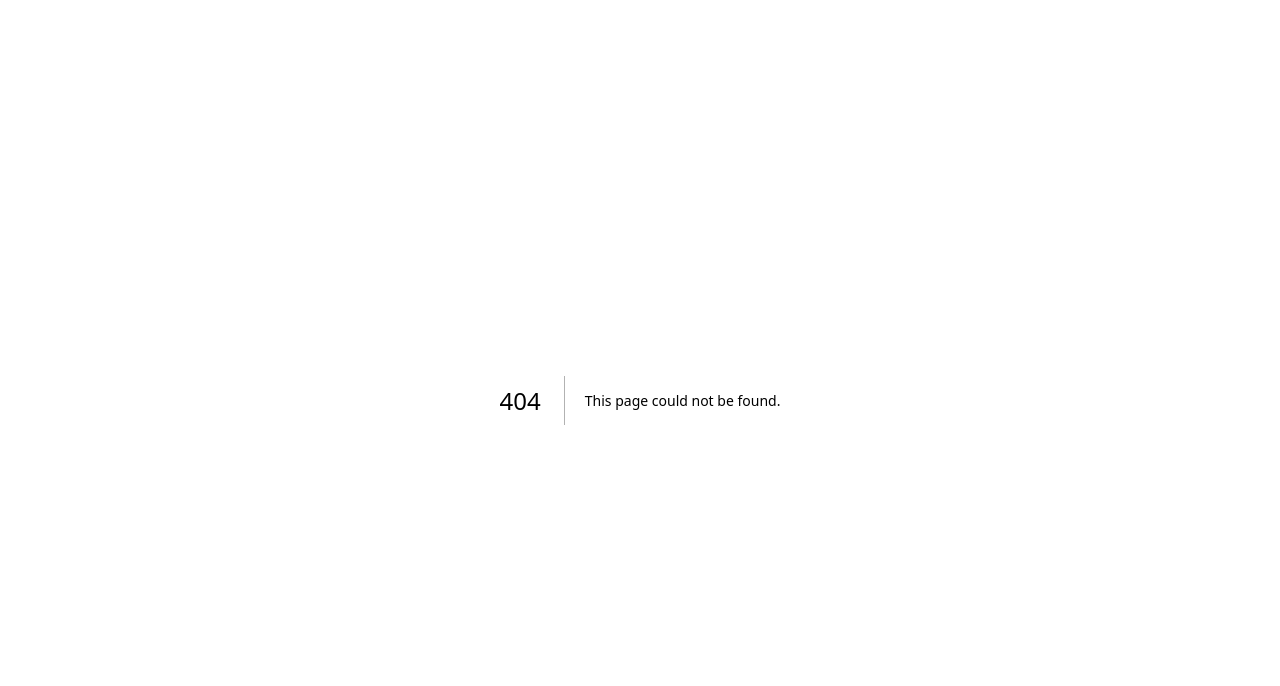
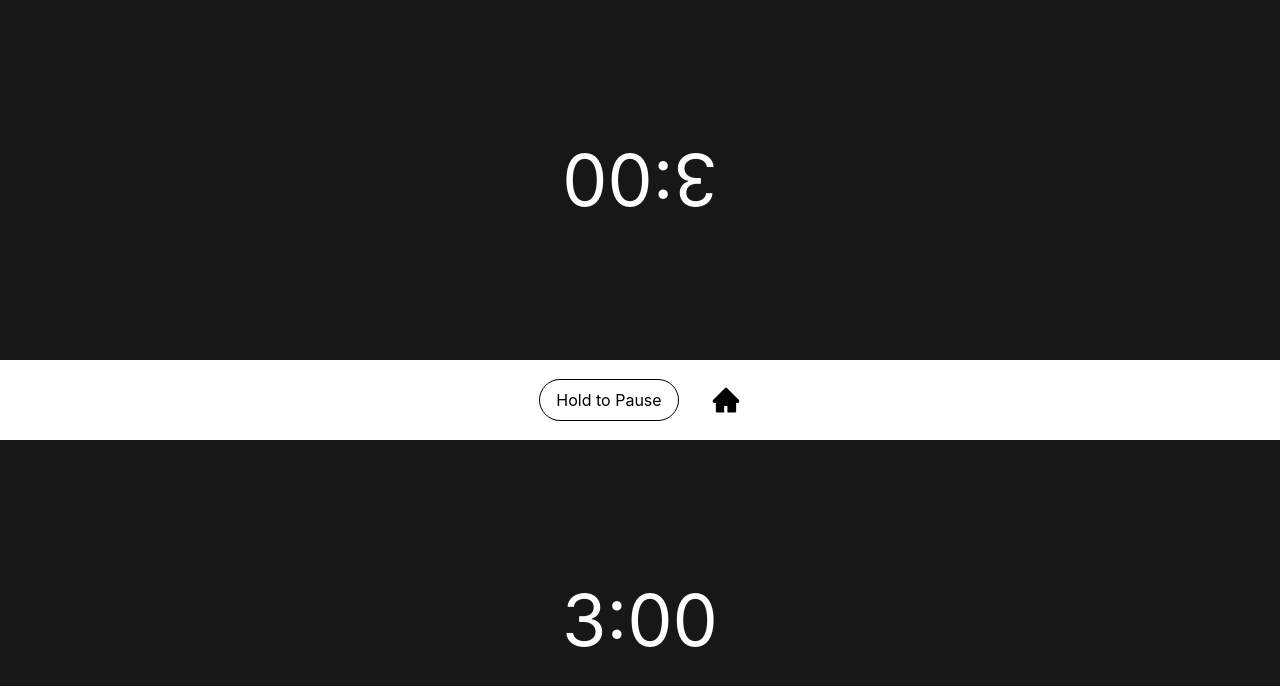
Before and after one commit to lpfahler16/template-site, a Next.js app: page /game in a window 1280 px wide. Before the commit this address had no page. Shown: the top 686 px of the page. Built offline with nearby package versions, Linux system fonts and the light colour scheme.

Commit message:
Main game footprint

```diff
--- /dev/null
+++ b/components/game/PlayerBox.tsx
@@ -0,0 +1,15 @@
+interface PlayerBoxProps {
+  className?: string;
+}
+
+const PlayerBox: React.FC<PlayerBoxProps> = ({
+  className = "",
+}): JSX.Element => {
+  return (
+    <div className={"flex justify-center items-center flex-grow " + className}>
+      <p className="text-7xl text-white">3:00</p>
+    </div>
+  );
+};
+
+export default PlayerBox;
--- /dev/null
+++ b/pages/game.tsx
@@ -0,0 +1,28 @@
+import Head from "next/head";
+import { AiFillHome } from "react-icons/ai";
+import PlayerBox from "../components/game/PlayerBox";
+
+export default function Coding() {
+  return (
+    <div>
+      <Head>
+        <title>Game</title>
+        <meta name="description" content="Learn about Logan Pfahler" />
+        <link rel="icon" href="/favicon.ico" />
+      </Head>
+
+      <main className="bg-darkest-gray min-h-screen overflow-hidden">
+        <div className="flex flex-col h-screen">
+          <PlayerBox className="rotate-180" />
+          <div className="h-20 bg-white flex justify-center items-center gap-8">
+            <div className="border border-black rounded-full py-2 px-4">
+              Hold to Pause
+            </div>
+            <AiFillHome className="text-3xl" />
+          </div>
+          <PlayerBox />
+        </div>
+      </main>
+    </div>
+  );
+}
```
